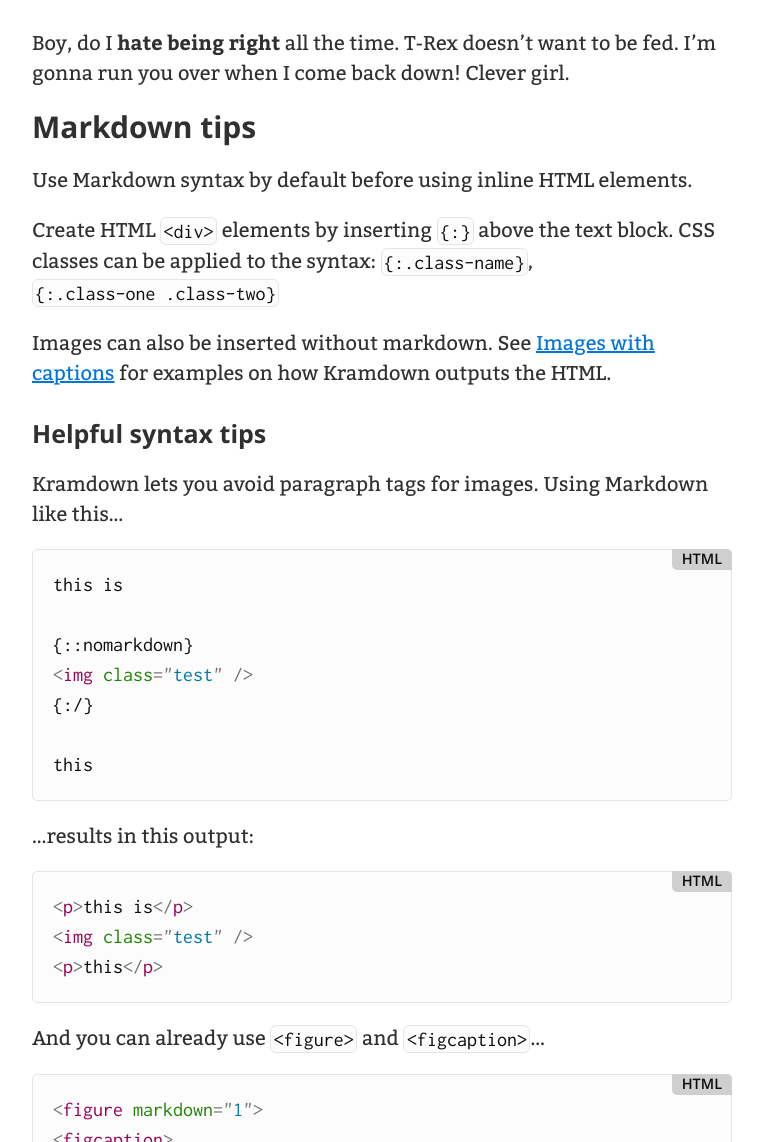
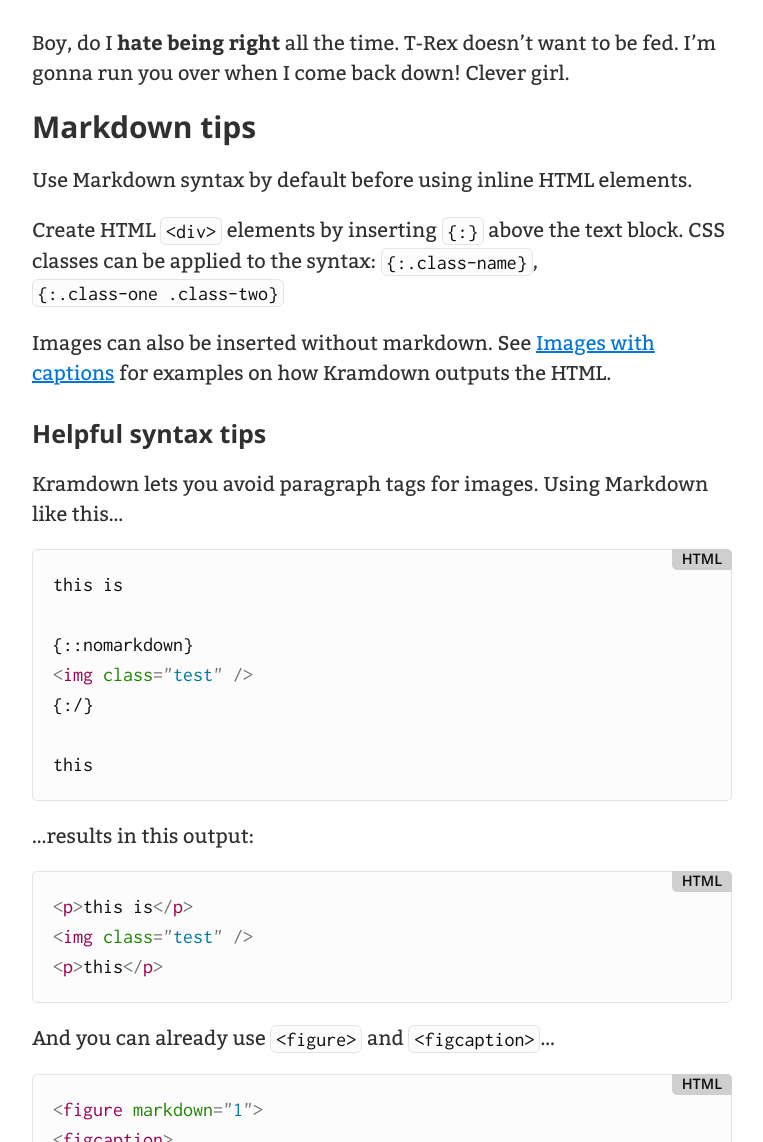
Before and after one commit to AllThingsSmitty/allthingssmitty.github.io, a Jekyll site: the page built from style-guide.md, in a window 1280 px wide. Shown: the part 979-2121 px from the top of the page, without its empty margins (258-1021 px from the left). Built offline with Jekyll 4.4.1, drawn with Linux system fonts in a browser that asks for light colours; comment, search, counter and statistics services are not loaded.

Commit message:
Minor spacing adjustment

```diff
--- a/_sass/_code.scss
+++ b/_sass/_code.scss
@@ -11,7 +11,7 @@
 code {
   background-color: $code-background-color;
   border-radius: .3125rem;
-  padding: .15rem;
+  padding: .15rem .25rem;
   text-shadow: 0 1px $white;
 
   &.highlighter-rouge {
--- a/_sass/_prism.scss
+++ b/_sass/_prism.scss
@@ -39,7 +39,7 @@
 
 :not(pre) > code[class*="language-"] {
   border-radius: .3rem;
-  padding: .125rem;
+  padding: .125rem .25rem;
 }
 
 .token.cdata,
```
